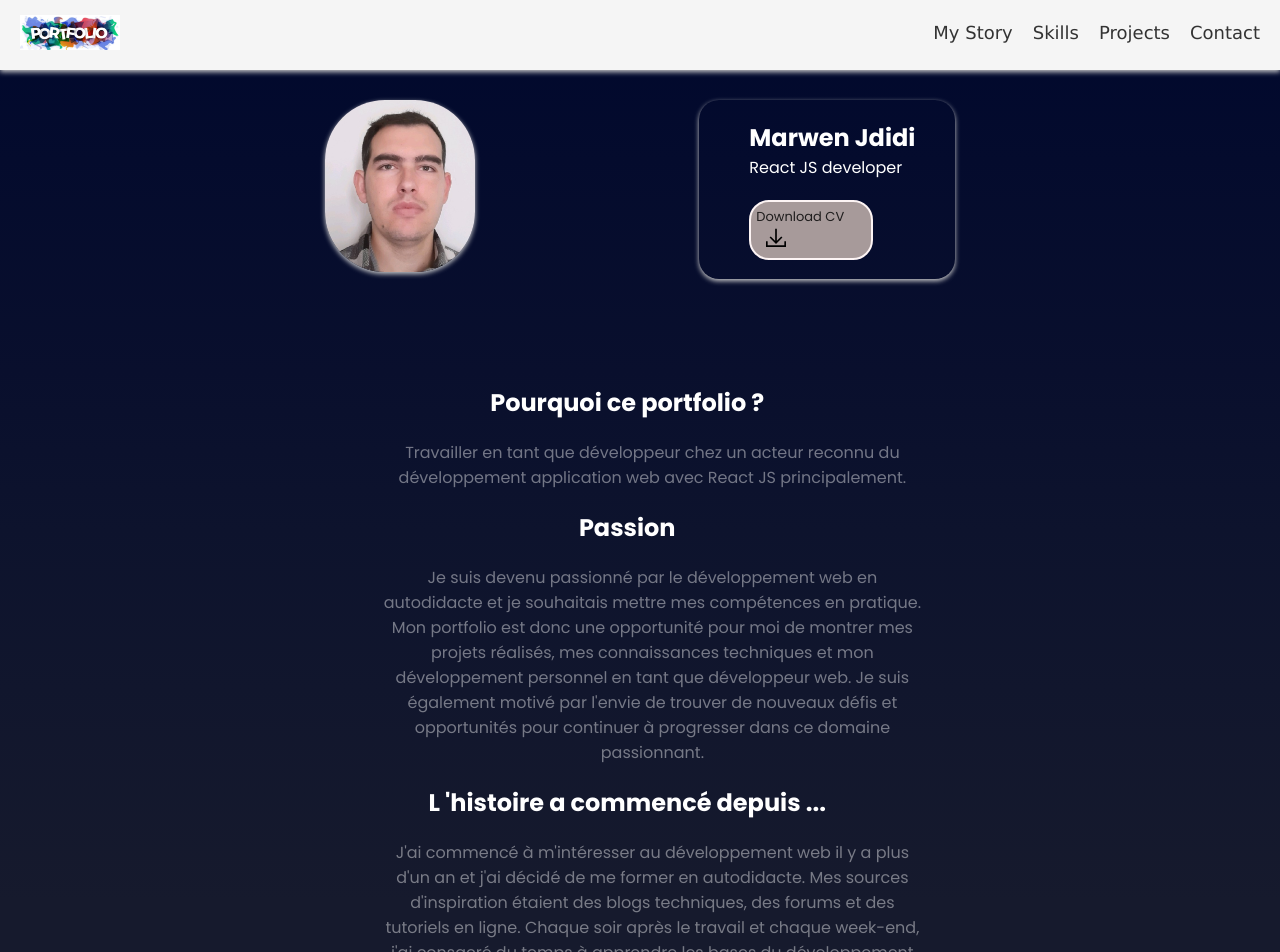
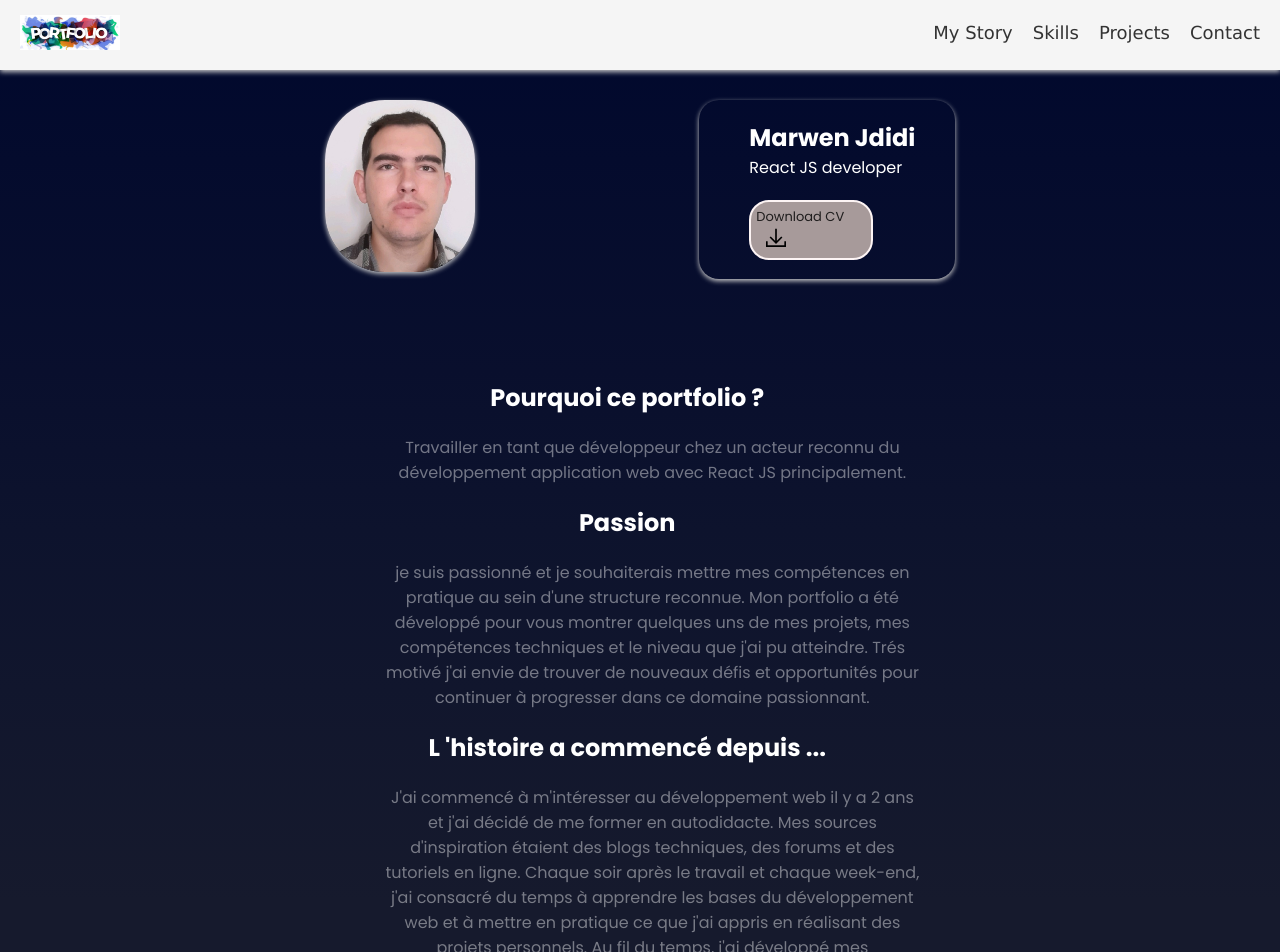
Before and after one commit to MarwenCode/portfolio, a React (Create React App) app: page / in a window 1280 px wide. Shown: the top 952 px of the page. Built offline with nearby package versions, Linux system fonts and the light colour scheme.

Commit message:
edit profile & add new changes

```diff
--- a/src/components/home/Home.jsx
+++ b/src/components/home/Home.jsx
@@ -13,8 +13,8 @@ const Home = () => {
 
   const handleDownload = () => {
     const link = document.createElement("a");
-    link.href = "/202302_Marwen_JDIDI_Dev_React_JS.pdf";
-    link.download = "202302_Marwen_JDIDI_Dev_React_JS.pdf";
+    link.href = "/Marwen_JDIDI_Dev_React_JS.pdf";
+    link.download = "Marwen_JDIDI_Dev_React_JS.pdf";
     link.click();
   };
 
@@ -47,8 +47,6 @@ const Home = () => {
     },
   ];
 
-
-
   // const handleClick = (id) => {
   //   setShowPlayer(true);
   //   setVideoId(id);
@@ -80,17 +78,16 @@ const Home = () => {
         </p>
         <h2>Passion</h2>
         <p>
-          Je suis devenu passionné par le développement web en autodidacte et je
-          souhaitais mettre mes compétences en pratique. Mon portfolio est donc
-          une opportunité pour moi de montrer mes projets réalisés, mes
-          connaissances techniques et mon développement personnel en tant que
-          développeur web. Je suis également motivé par l'envie de trouver de
+          je suis passionné et je souhaiterais mettre mes compétences en pratique au
+          sein d'une structure reconnue. Mon portfolio a été développé pour vous
+          montrer quelques uns de mes projets, mes compétences techniques et le
+          niveau que j'ai pu atteindre. Trés motivé j'ai envie de trouver de
           nouveaux défis et opportunités pour continuer à progresser dans ce
           domaine passionnant.
         </p>
         <h2>L 'histoire a commencé depuis ...</h2>
         <p>
-          J'ai commencé à m'intéresser au développement web il y a plus d'un an
+          J'ai commencé à m'intéresser au développement web il y a 2 ans
           et j'ai décidé de me former en autodidacte. Mes sources d'inspiration
           étaient des blogs techniques, des forums et des tutoriels en ligne.
           Chaque soir après le travail et chaque week-end, j'ai consacré du
@@ -134,14 +131,14 @@ const Home = () => {
             <img src="/mongo.png" />
             <h5>MongoDB</h5>
           </span>
-          <span className="item"  >
-            <img src="/MySQL.png"  style={{
-            height:"70px",
-            width:"70px"
-
-
-
-            }}         />
+          <span className="item">
+            <img
+              src="/MySQL.png"
+              style={{
+                height: "70px",
+                width: "70px",
+              }}
+            />
             <h5>MySQL</h5>
           </span>
           <span className="item">
@@ -177,10 +174,8 @@ const Home = () => {
         </h2>
 
         <div className="sidepro">
-
           <div className="proj">
-          <Projects />
-
+            <Projects />
           </div>
 
           <div className="demo">
```
Also changed, not shown: 2 other files (tests, documents, lock files or other folders).
